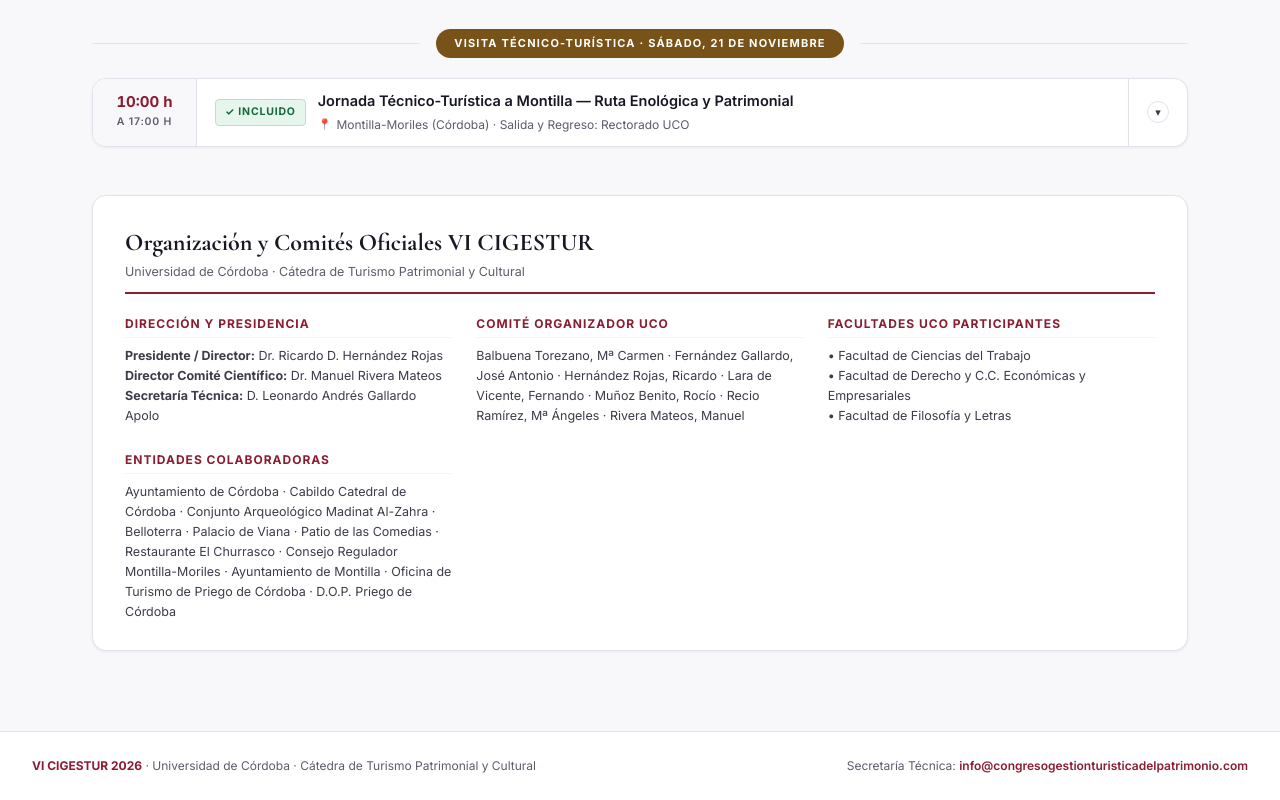
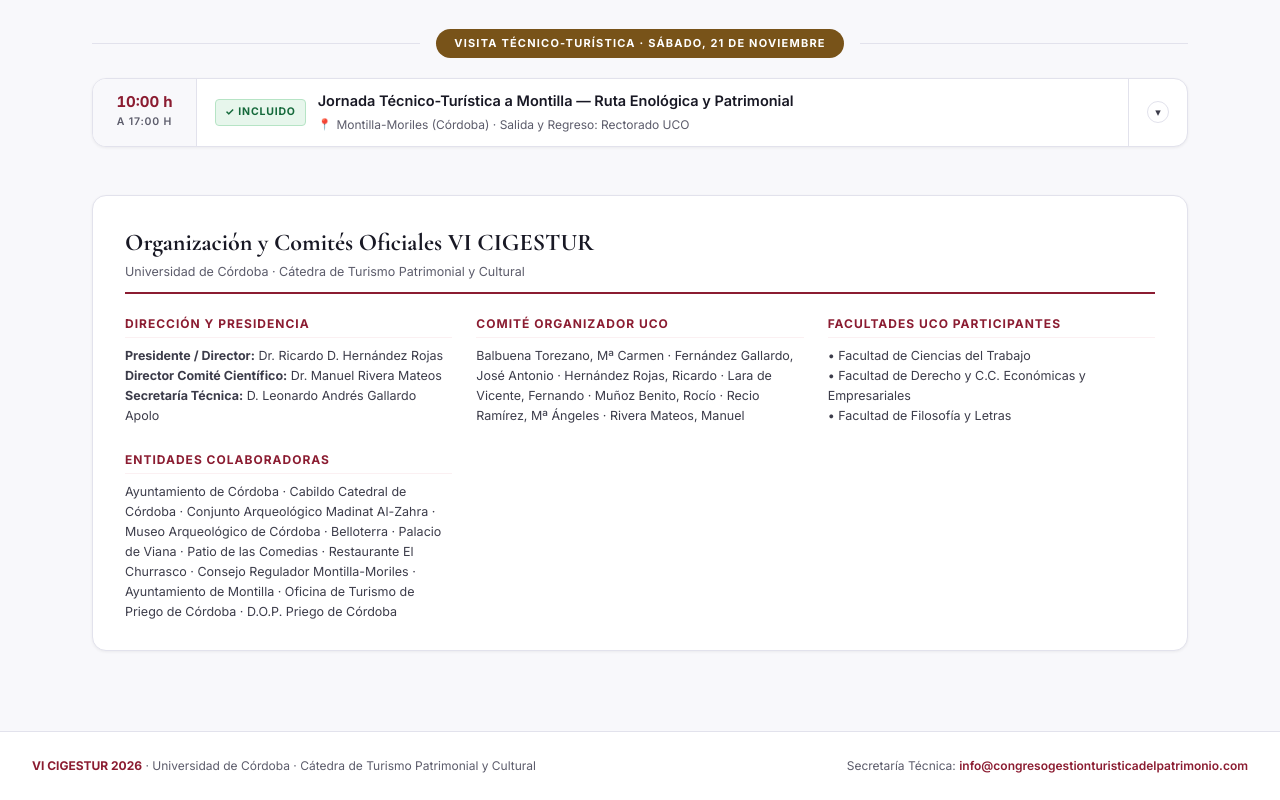
Before and after one commit to leogallardo97-bit/cigestur-2026-programa-general, a plain HTML site: page index.html in a window 1280 px wide. Shown: the part 2703-3503 px from the top of the page. Drawn offline with nearby package versions, Linux system fonts and the light colour scheme.

Commit message:
Añadir Museo Arqueológico de Córdoba en entidades colaboradoras

```diff
--- a/index.html
+++ b/index.html
@@ -1054,7 +1054,7 @@
       </div>
       <div class="pg-inst-col">
         <h4>Entidades Colaboradoras</h4>
-        <p data-i18n="inst-collaborators">Ayuntamiento de Córdoba · Cabildo Catedral de Córdoba · Conjunto Arqueológico Madinat Al-Zahra · Belloterra · Palacio de Viana · Patio de las Comedias · Restaurante El Churrasco · Consejo Regulador Montilla-Moriles · Ayuntamiento de Montilla · Oficina de Turismo de Priego de Córdoba · D.O.P. Priego de Córdoba</p>
+        <p data-i18n="inst-collaborators">Ayuntamiento de Córdoba · Cabildo Catedral de Córdoba · Conjunto Arqueológico Madinat Al-Zahra · Museo Arqueológico de Córdoba · Belloterra · Palacio de Viana · Patio de las Comedias · Restaurante El Churrasco · Consejo Regulador Montilla-Moriles · Ayuntamiento de Montilla · Oficina de Turismo de Priego de Córdoba · D.O.P. Priego de Córdoba</p>
       </div>
     </div>
   </section>
@@ -1094,7 +1094,7 @@
     "pre-note-kicker": "Pre-Congreso · Nota Previa al Programa · 10:00 h",
     "pre-note-title": "Presentación a Prensa del Programa del Congreso",
     "pre-note-sub": "Inicio a las 10:00 h · Acto institucional de presentación oficial ante los medios de comunicación previo al inicio del VI CIGESTUR 2026.",
-    "inst-collaborators": "Ayuntamiento de Córdoba · Cabildo Catedral de Córdoba · Conjunto Arqueológico Madinat Al-Zahra · Belloterra · Palacio de Viana · Patio de las Comedias · Restaurante El Churrasco · Consejo Regulador Montilla-Moriles · Ayuntamiento de Montilla · Oficina de Turismo de Priego de Córdoba · D.O.P. Priego de Córdoba",
+    "inst-collaborators": "Ayuntamiento de Córdoba · Cabildo Catedral de Córdoba · Conjunto Arqueológico Madinat Al-Zahra · Museo Arqueológico de Córdoba · Belloterra · Palacio de Viana · Patio de las Comedias · Restaurante El Churrasco · Consejo Regulador Montilla-Moriles · Ayuntamiento de Montilla · Oficina de Turismo de Priego de Córdoba · D.O.P. Priego de Córdoba",
     "day-tue-label": "Actividades precongresuales · Martes, 17 de noviembre de 2026",
     "day-wed-label": "Actividades precongresuales · Miércoles, 18 de noviembre de 2026",
     "day-thu-label": "Jornada 1 · Jueves, 19 de Noviembre 2026",
@@ -1185,7 +1185,7 @@
     "pre-note-kicker": "Pre-Congress · Preliminary Program Note · 10:00 h",
     "pre-note-title": "Press Presentation of the Congress Program",
     "pre-note-sub": "Starts at 10:00 h · Official institutional presentation to the media prior to the formal start of VI CIGESTUR 2026.",
-    "inst-collaborators": "City Council of Córdoba · Cathedral Chapter of Córdoba · Madinat Al-Zahra Archaeological Complex · Belloterra · Viana Palace · Patio de las Comedias · Restaurante El Churrasco · Montilla-Moriles PDO Regulatory Council · City Council of Montilla · Tourist Office of Priego de Córdoba · Priego de Córdoba PDO",
+    "inst-collaborators": "City Council of Córdoba · Cathedral Chapter of Córdoba · Madinat Al-Zahra Archaeological Complex · Archaeological Museum of Córdoba · Belloterra · Viana Palace · Patio de las Comedias · Restaurante El Churrasco · Montilla-Moriles PDO Regulatory Council · City Council of Montilla · Tourist Office of Priego de Córdoba · Priego de Córdoba PDO",
     "day-tue-label": "Pre-Conference Activities · Tuesday, November 17, 2026",
     "day-wed-label": "Pre-Conference Activities · Wednesday, November 18, 2026",
     "day-thu-label": "Day 1 · Thursday, November 19, 2026",
```
